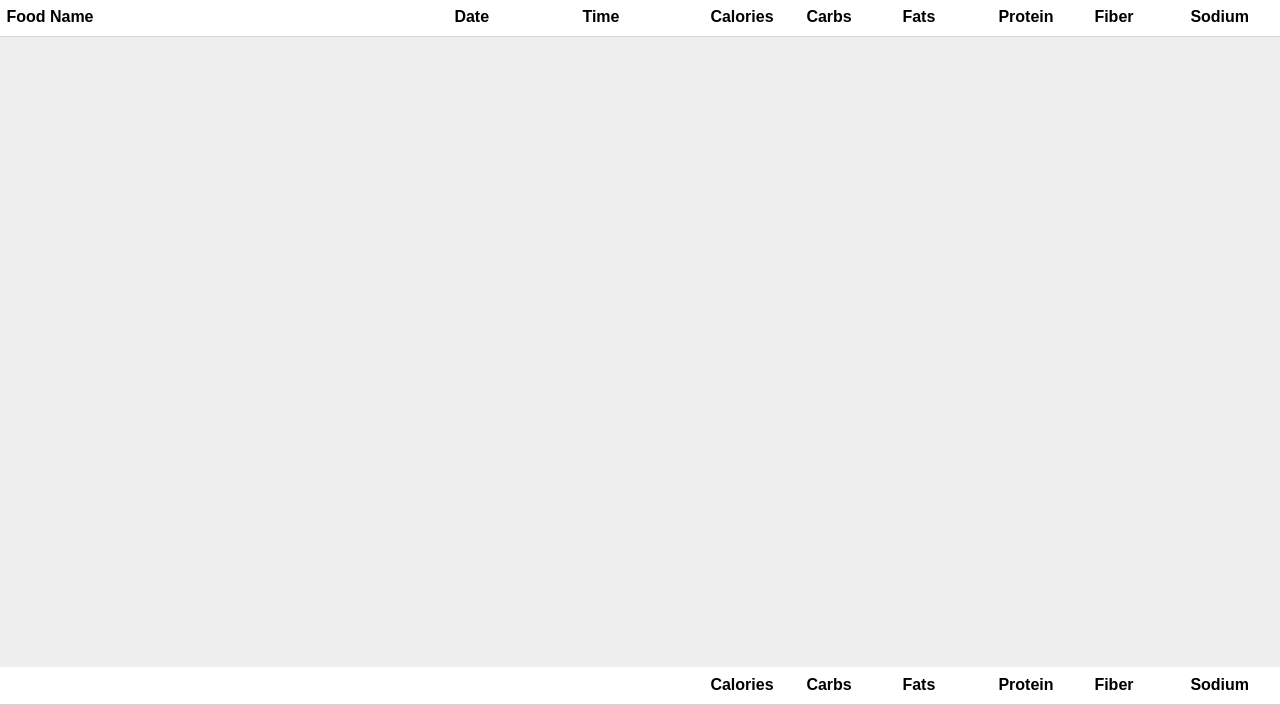
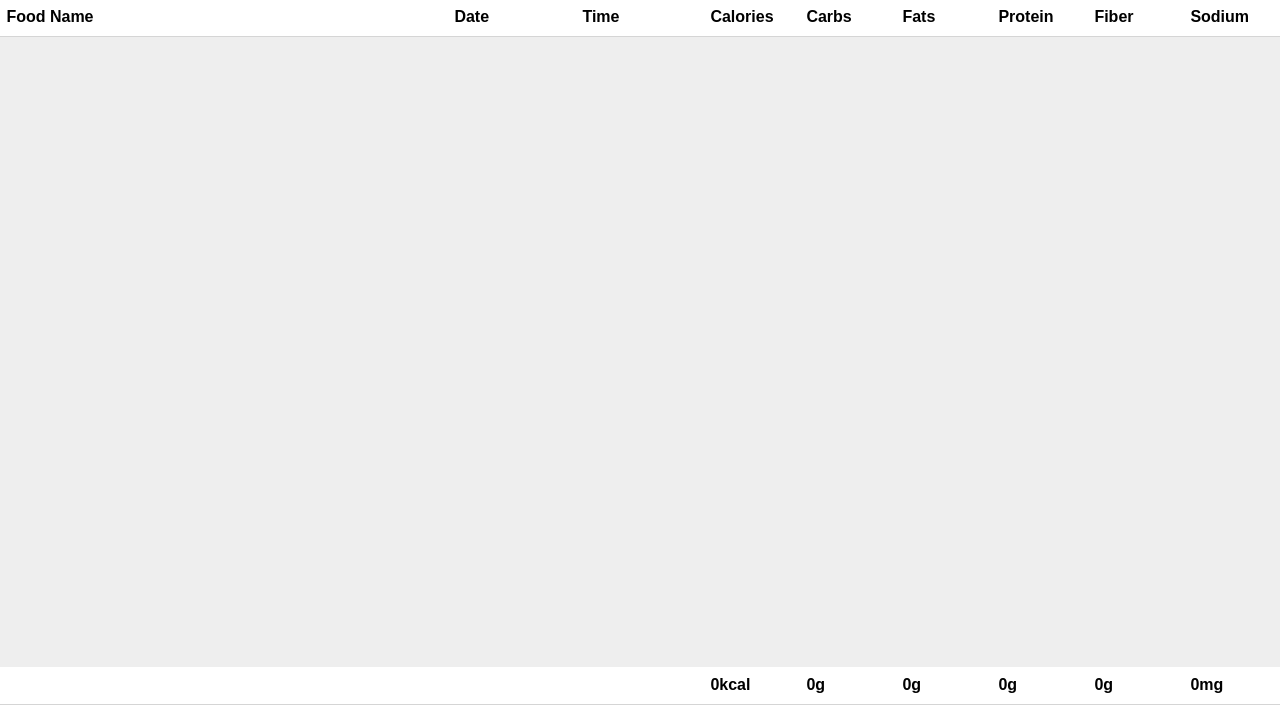
Before and after one commit to Octavio-Lima/Food-Tracker, a Django app: page / in a window 1280 px wide. Shown: the part 95-800 px from the top of the page. Run offline with Django 3.2, Linux system fonts and the light colour scheme; style sheets or scripts are compiled from the project's sources.

Commit message:
Calculo total no footer

```diff
--- a/foodtracker_app/templates/inventario.html
+++ b/foodtracker_app/templates/inventario.html
@@ -46,17 +46,17 @@
                 </thead>
                 <tbody id = "food-entry-table">
                 </tbody>
-                <tfoot>
+                <tfoot id="entry-footer">
                     <tr>
                         <td></td>
                         <td></td>
                         <td></td>
-                        <td class="total-calories">Calories</td>
-                        <td class="total-carbs">Carbs</td>
-                        <td class="total-fats">Fats</td>
-                        <td class="total-protein">Protein</td>
-                        <td class="total-fiber">Fiber</td>
-                        <td class="total-sodium">Sodium</td>
+                        <td class="total-kcal">0<span>kcal</span></td>
+                        <td class="total-carb">0<span>g</span></td>
+                        <td class="total-fats">0<span>g</span></td>
+                        <td class="total-prot">0<span>g</span></td>
+                        <td class="total-fibe">0<span>g</span></td>
+                        <td class="total-sodi">0<span>mg</span></td>
                     </tr>
                 </tfoot>
             </table>
--- a/src/mainpage/script.ts
+++ b/src/mainpage/script.ts
@@ -8,6 +8,7 @@ import { sumFromElement } from "../core/sum-element.js";
 import { inputsFoodForm } from "../core/form/load-form-inputs.js";
 import { FoodForm } from "../core/form/form.js";
 import { getNow, ISOadjustTimezone } from "../core/time/date.js";
+import { updateFooter } from "../core/footer/update-footer.js";
 
 document.cookie = `django_tz=${Intl.DateTimeFormat().resolvedOptions().timeZone}`;
 
@@ -28,8 +29,9 @@ export class MainPage {
 
     btn_saveDelete = document.querySelector("#confirm-delete");
     btn_save = document.querySelector("#save-food");
+    btn_deleteDevice = document.querySelector("#delete-food");
     entryTable = document.querySelector<HTMLTableElement>("#food-entry-table")!;
-    btn_deleteDevice = document.querySelector("#delete-food");
+    entryFooter = document.querySelector<HTMLTableElement>("#entry-footer")!;
 
     constructor() {
         this.btn_save?.addEventListener("click", async () => await this.save());
@@ -51,6 +53,7 @@ export class MainPage {
         this.foodEntries = await this.foodEntryApi.getFoodTableEntries();
         this.foodEntries.forEach((e) => this.entryTable?.append(e.getElement(this)));
         filterDevices(this.lastFilter, this.foodEntries);
+        updateFooter(this.entryTable, this.entryFooter);
     }
 
     async remove() {
```
Also changed, not shown: src/core/footer/update-footer.ts (added, +11 -0 lines).
